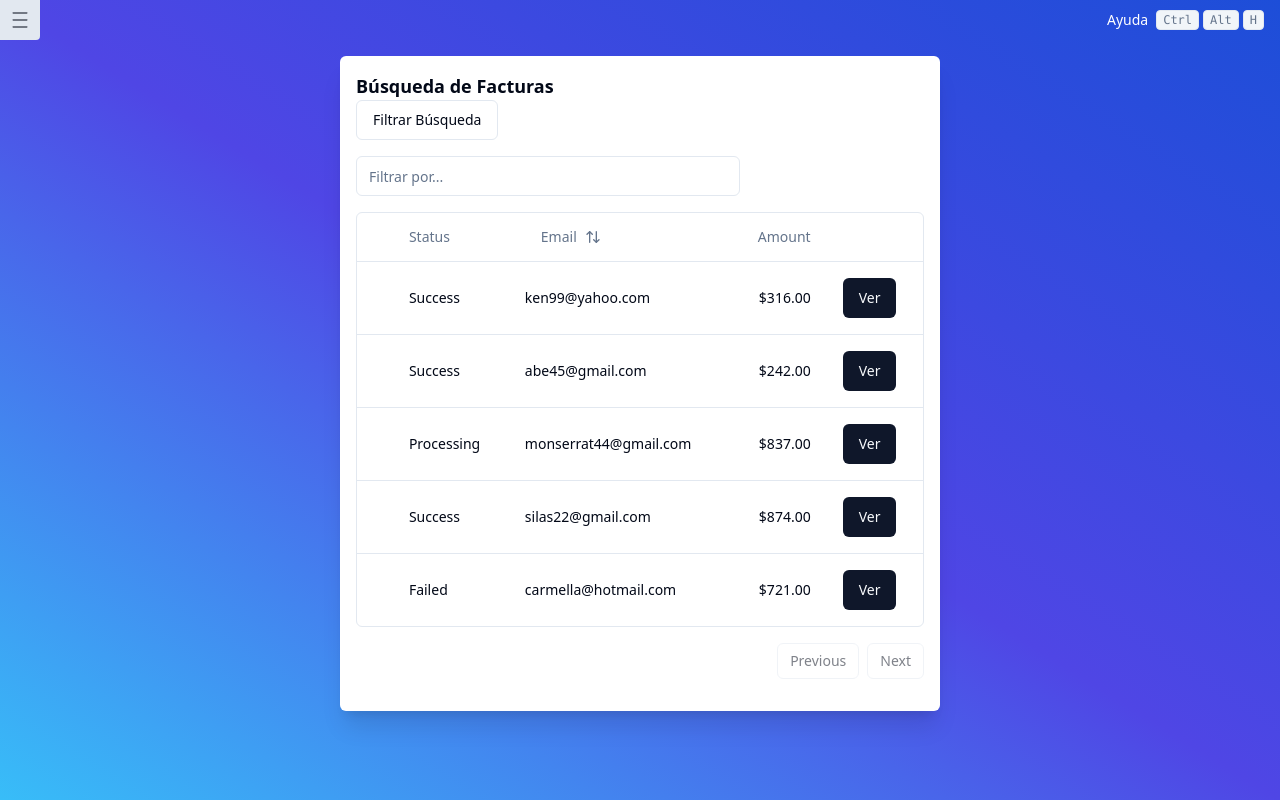
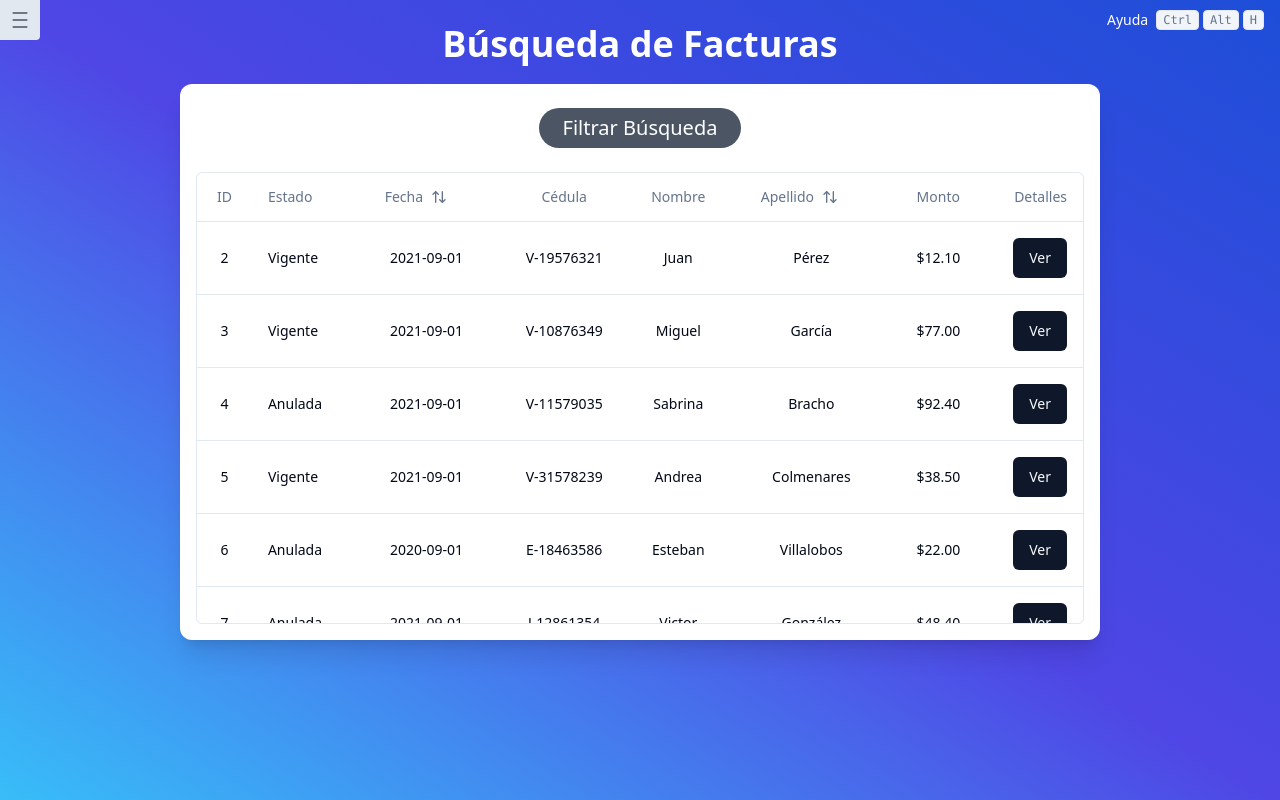
Before and after one commit to Atla004/invoicing-react, a React (Vite) app: page /search in a window 1280 px wide. Built offline with nearby package versions, Linux system fonts and the light colour scheme; no server answers.

Commit message:
buscar factura

```diff
--- a/src/Components/InvoiceTable.tsx
+++ b/src/Components/InvoiceTable.tsx
@@ -24,7 +24,6 @@ import {
   TableHeader,
   TableRow,
 } from "@/Components/ui/table"
-import { Check, ChevronsUpDown } from "lucide-react"
 
 import {
   DropdownMenu,
@@ -40,77 +39,141 @@ import SearchModalFactura from "../Components/SearchModalFactura"
 
 const data: Payment[] = [
   {
-    id: "m5gr84i9",
-    amount: 316,
-    status: "success",
-    email: "ken99@yahoo.com",
+    id: "2",
+    monto: 12.1,
+    estado: "Vigente",
+    nombre: "Juan",
+    apellido: "Pérez",
+    cedula: 19576321,
+    prefijo: "V-",
+    fecha: "2021-09-01",
   },
   {
-    id: "3u1reuv4",
-    amount: 242,
-    status: "success",
-    email: "Abe45@gmail.com",
+    id: "3",
+    monto: 77,
+    estado: "Vigente",
+    nombre: "Miguel",
+    apellido: "García",
+    cedula: 10876349,
+    prefijo: "V-",
+    fecha: "2021-09-01",
   },
   {
-    id: "derv1ws0",
-    amount: 837,
-    status: "processing",
-    email: "Monserrat44@gmail.com",
+    id: "4",
+    monto: 92.4,
+    estado: "Anulada",
+    nombre: "Sabrina",
+    apellido: "Bracho",
+    cedula: 11579035,
+    prefijo: "V-",
+    fecha: "2021-09-01",
   },
   {
-    id: "5kma53ae",
-    amount: 874,
-    status: "success",
-    email: "Silas22@gmail.com",
+    id: "5",
+    monto: 38.5,
+    estado: "Vigente",
+    nombre: "Andrea",
+    apellido: "Colmenares",
+    cedula: 31578239,
+    prefijo: "V-",
+    fecha: "2021-09-01",
   },
   {
-    id: "bhqecj4p",
-    amount: 721,
-    status: "failed",
-    email: "carmella@hotmail.com",
+    id: "6",
+    monto: 22,
+    estado: "Anulada",
+    nombre: "Esteban",
+    apellido: "Villalobos",
+    cedula: 18463586,
+    prefijo: "E-",
+    fecha: "2020-09-01",
   },
-]
+  {
+  id: "7",
+  monto: 48.4,
+  estado: "Anulada",
+  nombre: "Victor",
+  apellido: "González",
+  cedula: 12861354,
+  prefijo: "J-",
+  fecha: "2021-09-01",
+},
+].map(item => ({
+  ...item,
+  prefijocedula: `${item.prefijo}${item.cedula}`,
+})) as Payment[];
 
 export type Payment = {
   id: string
-  amount: number
-  status: "pending" | "processing" | "success" | "failed"
-  email: string
+  monto: number
+  estado: "Anulada" | "Vigente"
+  nombre: string
+  apellido: string
+  cedula: number
+  fecha: string
+  prefijo: string
 }
 
 export const columns: ColumnDef<Payment>[] = [
   {
-    id: "select",
-    enableSorting: false,
-    enableHiding: false,
-  },
-  {
-    accessorKey: "status",
-    header: "Status",
+    accessorKey: "id",
+    header: () => <div className="text-center">ID</div>,
     cell: ({ row }) => (
-      <div className="capitalize">{row.getValue("status")}</div>
+      <div className="capitalize text-center">{row.getValue("id")}</div>
     ),
   },
   {
-    accessorKey: "email",
+    accessorKey: "estado",
+    header: "Estado",
+    cell: ({ row }) => (
+      <div className="capitalize">{row.getValue("estado")}</div>
+    ),
+  },
+    {
+    accessorKey: "fecha",
     header: ({ column }) => {
       return (
         <Button
           variant="ghost"
           onClick={() => column.toggleSorting(column.getIsSorted() === "asc")}
         >
-          Email
+          Fecha
           <ArrowUpDown className="ml-2 h-4 w-4" />
         </Button>
       )
     },
-    cell: ({ row }) => <div className="lowercase">{row.getValue("email")}</div>,
+    cell: ({ row }) => <div className="text-center">{row.getValue("fecha")}</div>,
   },
   {
-    accessorKey: "amount",
-    header: () => <div className="text-right">Amount</div>,
+    accessorKey: "prefijocedula",
+    header: () => <div className="text-center">Cédula</div>,
+    cell: ({ row }) => <div className="text-center">{row.getValue("prefijocedula")}</div>,
+  },
+  {
+    accessorKey: "nombre",
+    header: () => <div className="text-center">Nombre</div>,
+    cell: ({ row }) => <div className="text-center">{row.getValue("nombre")}</div>,
+  },
+  {
+    accessorKey: "apellido",
+    header: ({ column }) => {
+      return (
+        <Button
+          variant="ghost"
+          onClick={() => column.toggleSorting(column.getIsSorted() === "asc")}
+        >
+          Apellido
+          <ArrowUpDown className="ml-2 h-4 w-4" />
+        </Button>
+      )
+    },
+    cell: ({ row }) => <div className="text-center">{row.getValue("apellido")}</div>,
+  },
+  {
+    accessorKey: "monto",
+    header: () => <div className="text-center">Monto</div>,
     cell: ({ row }) => {
-      const amount = parseFloat(row.getValue("amount"))
+      const amount = parseFloat(row.getValue("monto"))
 
       // Format the amount as a dollar amount
       const formatted = new Intl.NumberFormat("en-US", {
@@ -118,19 +181,22 @@ export const columns: ColumnDef<Payment>[] = [
         currency: "USD",
       }).format(amount)
 
-      return <div className="text-right font-medium">{formatted}</div>
+      return <div className="text-center font-medium">{formatted}</div>
     },
   },
   {
     id: "actions",
     enableHiding: false,
+    header: () => <div className="text-right">Detalles</div>,
     cell: ({ row }) => {
-      const buttonAction = row.original;
+      const idNum = parseInt(row.getValue("id"))
 
       return (
+        <div className = "text-right">
         <SearchModalFactura
-        id={100}
+        id={idNum}
     ></SearchModalFactura>
+    </div>
       )
     },
   },
@@ -140,7 +206,7 @@ export const columns: ColumnDef<Payment>[] = [
 export default function DataTableDemo() {
   const [sorting, setSorting] = React.useState<SortingState>([])
   const [columnFilters, setColumnFilters] = React.useState<ColumnFiltersState>([])
-  const [position, setPosition] = React.useState("fecha")
+  const [position, setPosition] = React.useState("nada")
   const [columnVisibility, setColumnVisibility] =
     React.useState<VisibilityState>({})
   const [rowSelection, setRowSelection] = React.useState({})
@@ -165,20 +231,23 @@ export default function DataTableDemo() {
   })
 
   return (
-    <div className="shadow-xl p-4 rounded-md bg-white">
+    <div className="shadow-xl p-4 rounded-xl bg-white">
     <div className="w-full">
-    <h1 className="text-lg font-bold">Búsqueda de Facturas</h1>
+    <div className="flex items-center justify-center mb-6">
     <DropdownMenu>
       <DropdownMenuTrigger asChild>
-        <Button variant="outline">Filtrar Búsqueda</Button>
+      <Button className={`text-xl px-6 py-2 rounded-full bg-gray-600 text-white hover:bg-black ${position === 'nada' ? 'mt-2' : ''}`}>
+  Filtrar Búsqueda
+</Button>
       </DropdownMenuTrigger>
       <DropdownMenuContent className="w-56">
-        <DropdownMenuLabel>Tipo de Filtrado</DropdownMenuLabel>
+        <DropdownMenuLabel>Tipo de Filtro:</DropdownMenuLabel>
         <DropdownMenuSeparator />
         <DropdownMenuRadioGroup value={position} onValueChange={setPosition}>
-          <DropdownMenuRadioItem value="fecha">Fecha de Factura</DropdownMenuRadioItem>
+        <DropdownMenuRadioItem value="nada">Ninguno</DropdownMenuRadioItem>
           <DropdownMenuRadioItem value="facturaid">ID de Factura</DropdownMenuRadioItem>
           <DropdownMenuRadioItem value="facturaest">Estado de Factura</DropdownMenuRadioItem>
+          <DropdownMenuRadioItem value="fecha">Fecha de Factura</DropdownMenuRadioItem>
           <DropdownMenuRadioItem value="clienteced">Cédula de Cliente</DropdownMenuRadioItem>
           <DropdownMenuRadioItem value="clientenom">Nombre de Cliente</DropdownMenuRadioItem>
         </DropdownMenuRadioGroup>
@@ -186,15 +255,54 @@ export default function DataTableDemo() {
     </DropdownMenu>
     <div className="flex items-center py-4">
   <Input
-          placeholder="Filtrar por..."
-          value={(table.getColumn("email")?.getFilterValue() as string) ?? ""}
+    placeholder="Filtrar por ID de Factura..."
+    value={(table.getColumn("id")?.getFilterValue() as string) ?? ""}
     onChange={(event) =>
-            table.getColumn("email")?.setFilterValue(event.target.value)
+      table.getColumn("id")?.setFilterValue(event.target.value)
     }
-          className="max-w-sm"
+    className={`ml-10 ${position === 'facturaid' ? '' : 'hidden'}`}
+    style={{ width: '250px' }}
+  />
+  <Input
+    placeholder="Filtrar por Estado de Factura..."
+    value={(table.getColumn("estado")?.getFilterValue() as string) ?? ""}
+    onChange={(event) =>
+      table.getColumn("estado")?.setFilterValue(event.target.value)
+    }
+    className={` ml-10 ${position === 'facturaest' ? '' : 'hidden'}`}
+    style={{ width: '250px' }}
+  />
+  <Input
+    placeholder="Filtrar por Fecha (YYYY-MM-DD)..."
+    value={(table.getColumn("fecha")?.getFilterValue() as string) ?? ""}
+    onChange={(event) =>
+      table.getColumn("fecha")?.setFilterValue(event.target.value)
+    }
+    className={` ml-10 ${position === 'fecha' ? '' : 'hidden'}`}
+    style={{ width: '250px' }}
+  />
+  <Input
+    placeholder="Filtrar por Cédula de Cliente..."
+    value={(table.getColumn("prefijocedula")?.getFilterValue() as string) ?? ""}
+    onChange={(event) =>
+      table.getColumn("prefijocedula")?.setFilterValue(event.target.value)
+    }
+    className={`ml-10 ${position === 'clienteced' ? '' : 'hidden'}`}
+    style={{ width: '250px' }}
+  />
+  <Input
+    placeholder="Filtrar por Nombre de Cliente..."
+    value={(table.getColumn("nombre")?.getFilterValue() as string) ?? ""}
+    onChange={(event) =>
+      table.getColumn("nombre")?.setFilterValue(event.target.value)
+    }
+    className={`ml-10 ${position === 'clientenom' ? '' : 'hidden'}`}
+    style={{ width: '250px' }}
   />
 </div>
+      </div>
       <div className="rounded-md border">
+      <div style={{ maxHeight: '450px', overflowY: 'auto' }}>
   <Table>
     <TableHeader>
       {table.getHeaderGroups().map((headerGroup) => (
@@ -235,34 +343,15 @@ export default function DataTableDemo() {
         <TableRow>
           <TableCell
             colSpan={columns.length}
-                  className="h-24 text-center"
+            className="h-24 text-center font-bold"
           >
-                  No results.
+            Sin resultados.
           </TableCell>
         </TableRow>
       )}
     </TableBody>
   </Table>
 </div>
-      <div className="flex items-center justify-end space-x-2 py-4">
-        <div className="space-x-2">
-          <Button
-            variant="outline"
-            size="sm"
-            onClick={() => table.previousPage()}
-            disabled={!table.getCanPreviousPage()}
-          >
-            Previous
-          </Button>
-          <Button
-            variant="outline"
-            size="sm"
-            onClick={() => table.nextPage()}
-            disabled={!table.getCanNextPage()}
-          >
-            Next
-          </Button>
-        </div>
       </div>
     </div>
   </div>
--- a/src/Components/SearchModalFactura.tsx
+++ b/src/Components/SearchModalFactura.tsx
@@ -9,9 +9,7 @@ import {
 } from "material-react-table";
 import ProductTable from "../Components/SearchProductTable";
 import PaymentTable from "../Components/SearchPaymentTable";
-import { ProductEntry } from 'src/Views/Invoicing.tsx';
 import { Payment } from 'src/Views/Invoicing.tsx';
-import { set } from 'date-fns';
 
 // Estilos para los elementos
 const Container = styled.div`
@@ -114,8 +112,7 @@ const totals = {
       <Button onClick={openModal}>Ver</Button>
       <Modal isOpen={isOpen} onRequestClose={closeModal}>
         <Container>
-          <h2>Factura {id}</h2>
-          <p>Nombre: {factura.result.client.name}</p>
+          <h2>Factura #{id}</h2>
           <p>pid: {factura.result.client.pid}</p>
           <div>
             <PaymentTable
--- a/src/Data/links.tsx
+++ b/src/Data/links.tsx
@@ -1,6 +1,5 @@
 import { CiSearch } from "react-icons/ci";
 import { CiMoneyBill } from "react-icons/ci";
-import { CiCalendar } from "react-icons/ci";
 import { CiLemon } from "react-icons/ci";
 
 export default [
@@ -19,9 +18,4 @@ export default [
         route: "search",
         icon: <CiSearch />
     },
-    {
-        name: "Cierres diarios",
-        route: "statements",
-        icon: <CiCalendar />
-    }
 ]
--- a/src/Views/Invoicing.tsx
+++ b/src/Views/Invoicing.tsx
@@ -192,6 +192,7 @@ export default function Invoicing() {
       <div className="nonprint">
         <Navbar></Navbar>
         <div className="p-2 w-full bg-gradient-to-tr from-sky-400 via-indigo-600 to-blue-700">
+        <h1 className="text-4xl font-bold text-center text-white mt-2 mb-6">Panel de Facturación</h1>
           <Tabs
             defaultValue="productos"
             value={activeTab}
--- a/src/Views/Search.tsx
+++ b/src/Views/Search.tsx
@@ -14,8 +14,10 @@ export default function Search() {
     return (
         <div className="flex flex-col items-center min-h-screen bg-gradient-to-tr from-sky-400 via-indigo-600 to-blue-700">
             <Navbar />
+            <h1 className="text-4xl font-bold text-center text-white mt-6">Búsqueda de Facturas</h1>
             <div className="p-2 w-full rounded-lg">
-            <div className="w-[600px] mx-auto mt-12">
+                <div className="w-[920px] mx-auto mt-3">
+
                     <DataTableDemo />
                 </div>
             </div>
--- a/src/main.tsx
+++ b/src/main.tsx
@@ -25,10 +25,6 @@ const router = createBrowserRouter([
         path: '/search',
         element: <Search />
       },
-      {
-        path: '/statements',
-        element: <Statements />
-      }
     ]
   }
 ])
```
Lines whose indentation alone changed are shown as unchanged.
